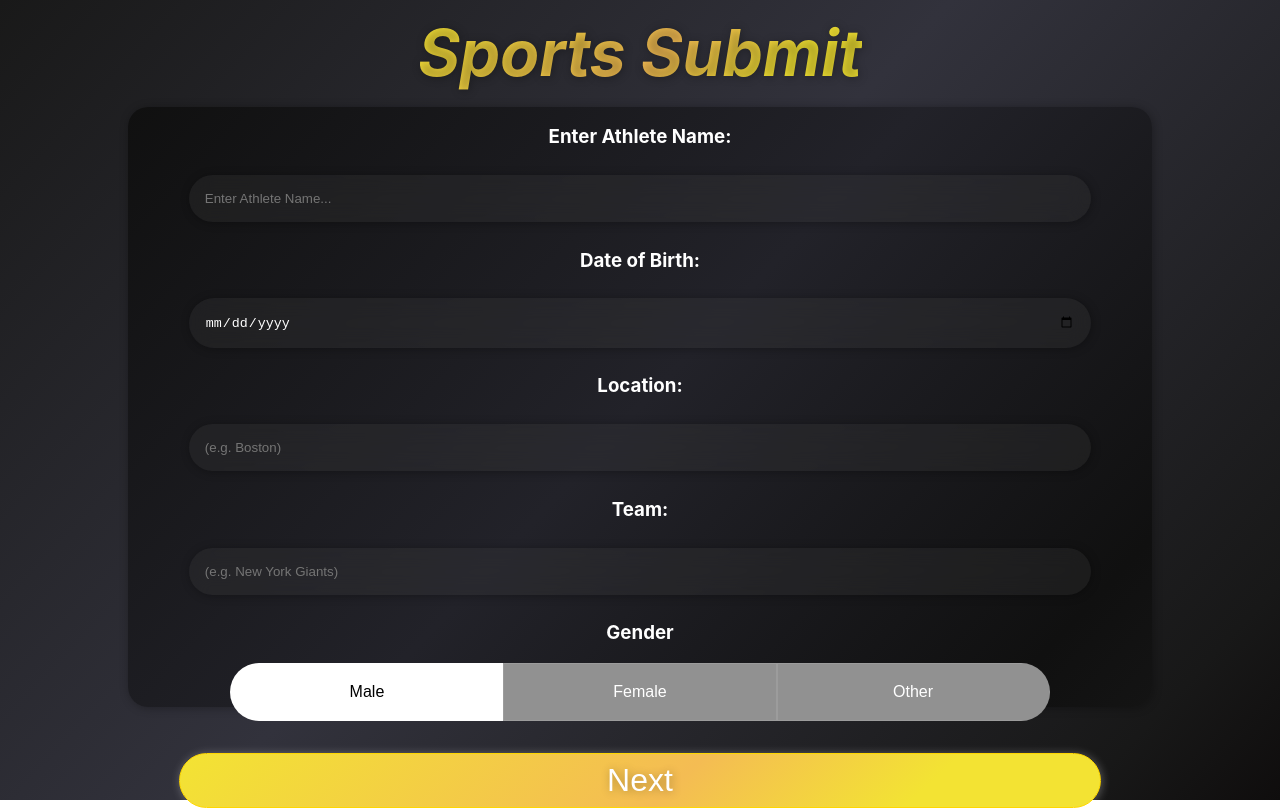
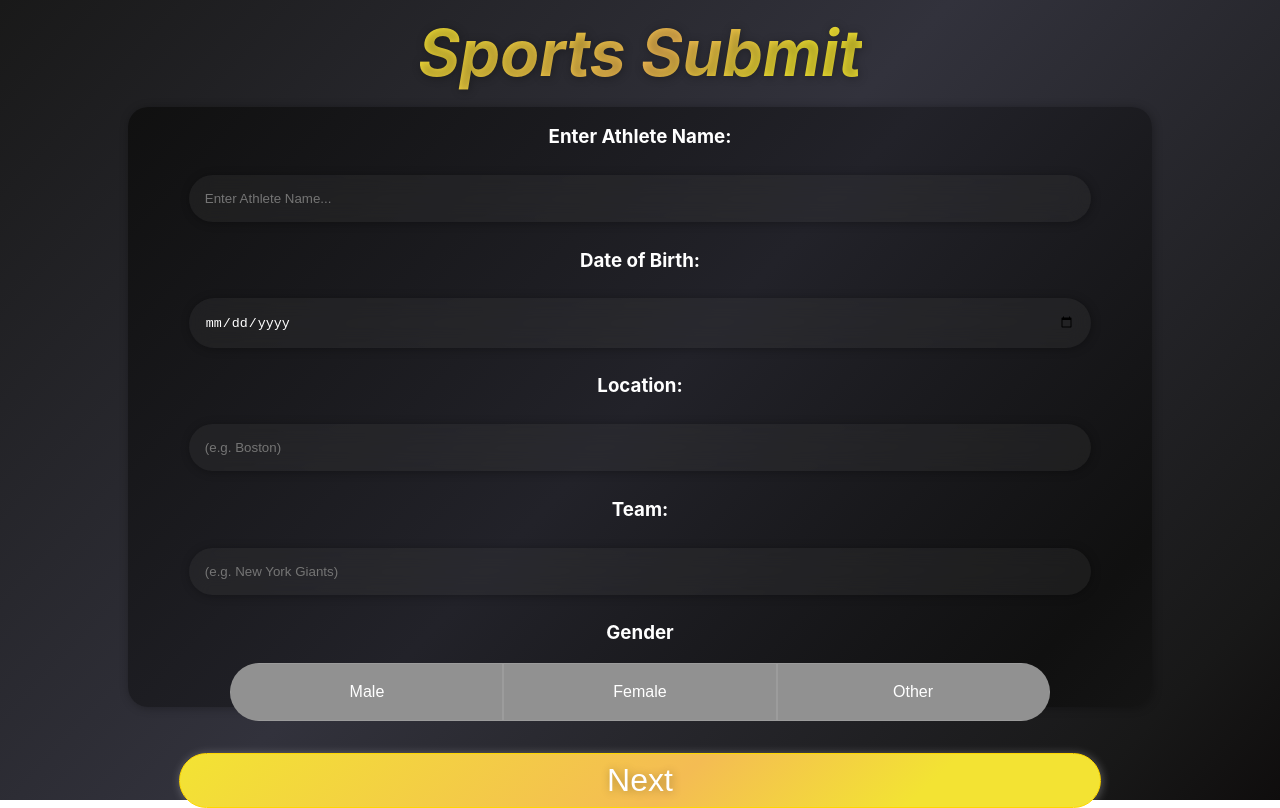
Before and after one commit to sgapnayr/sportssubmit, a React (Create React App) app: page / in a window 1280 px wide. Built offline with nearby package versions, Linux system fonts and the light colour scheme; the HTML template or start-up script is replaced by a standard one; a web font is replaced by a local one.

Commit message:
Gender Button Bug

```diff
--- a/src/App.tsx
+++ b/src/App.tsx
@@ -5,7 +5,7 @@ import TitleCard from './components/TitleCard';
 
 function App() {
   const [next, setNext] = useState<number>(0)
-  const [gender, setGender] = useState<number>(0)
+  const [gender, setGender] = useState<number>(4)
   return (
     <div className="App">
       <TitleCard />
```
